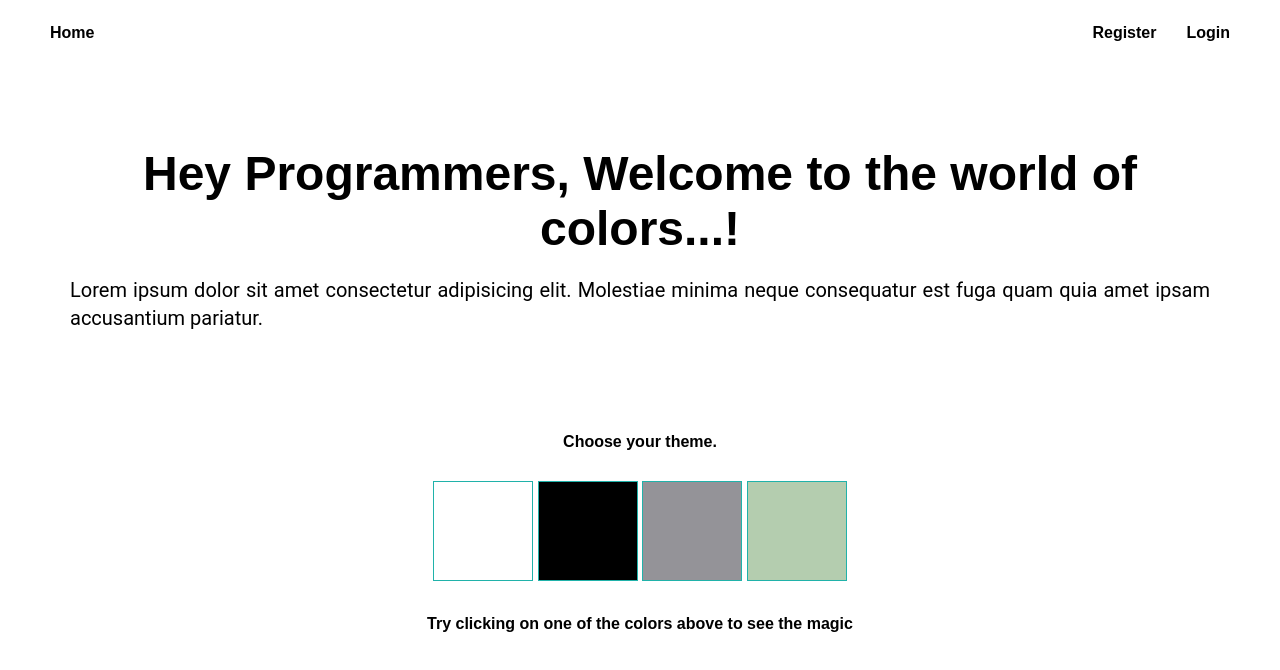
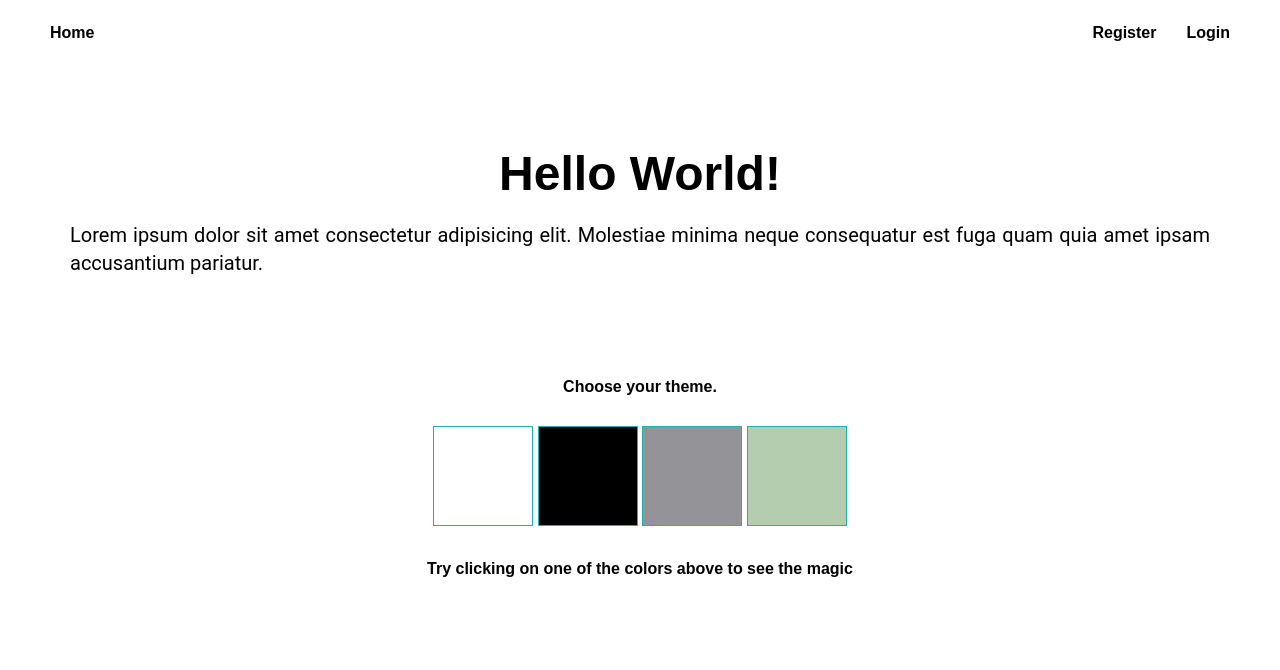
Before and after one commit to thefarziguy/Color_Switcher, a plain HTML site: page index.html in a window 1280 px wide. Drawn offline with Linux system fonts and the light colour scheme.

Commit message:
Update index.html

```diff
--- a/index.html
+++ b/index.html
@@ -25,7 +25,7 @@
     <!-- Header Section -->
     <header class="head-container">
       <div class="container">
-        <h1 class="center">Hey Programmers, Welcome to the world of colors...!</h1>
+        <h1 class="center">Hello World!</h1>
         <p style="margin-top: 20px; text-align: justify; padding-inline: 20px">
           Lorem ipsum dolor sit amet consectetur adipisicing elit. Molestiae
           minima neque consequatur est fuga quam quia amet ipsam accusantium
```
